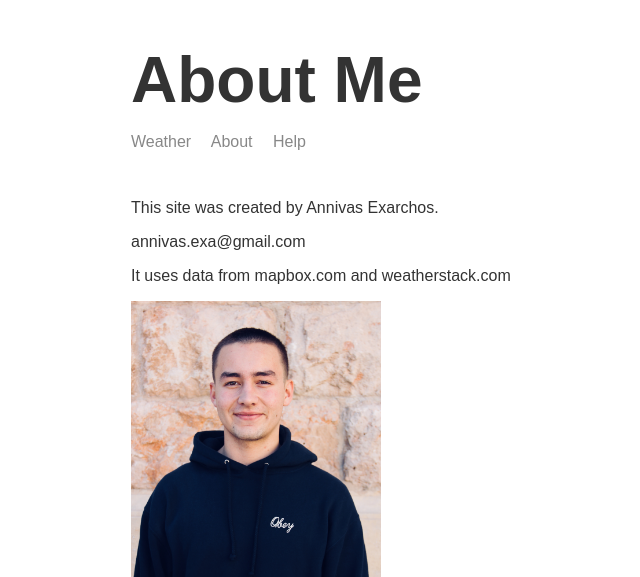
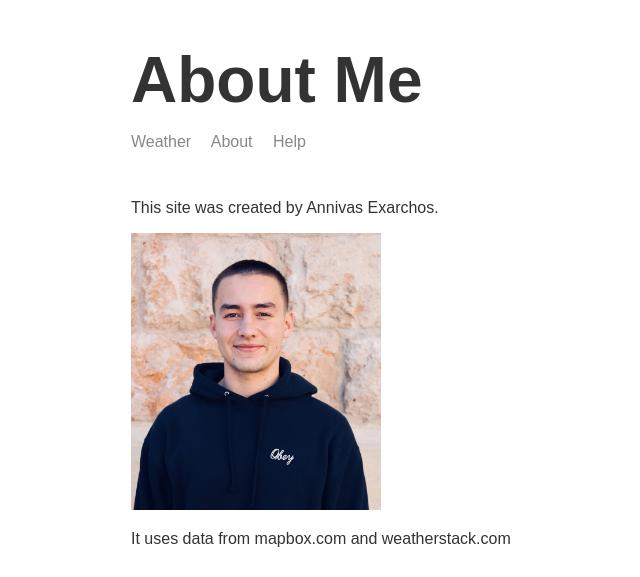
Before and after one commit to annivas/node-weather-app, a Node server app: page /about in a window 1280 px wide. Shown: the top 577 px of the page, without its empty margins (184-824 px from the left). Run offline with Node 20, Linux system fonts and the light colour scheme; some libraries are stand-ins or nearby versions.

Commit message:
Update about.hbs

```diff
--- a/templates/views/about.hbs
+++ b/templates/views/about.hbs
@@ -13,11 +13,9 @@
 
             <p>This site was created by {{name}}.</p>
 
-            <p>{{email}}</p>
+            <img class="portrait" src="/img/IMG_3617.jpg">
 
             <p>It uses data from mapbox.com and weatherstack.com</p>
-
-            <img class="portrait" src="/img/IMG_3617.jpg">
         </div>
 
         {{>footer}}
```
